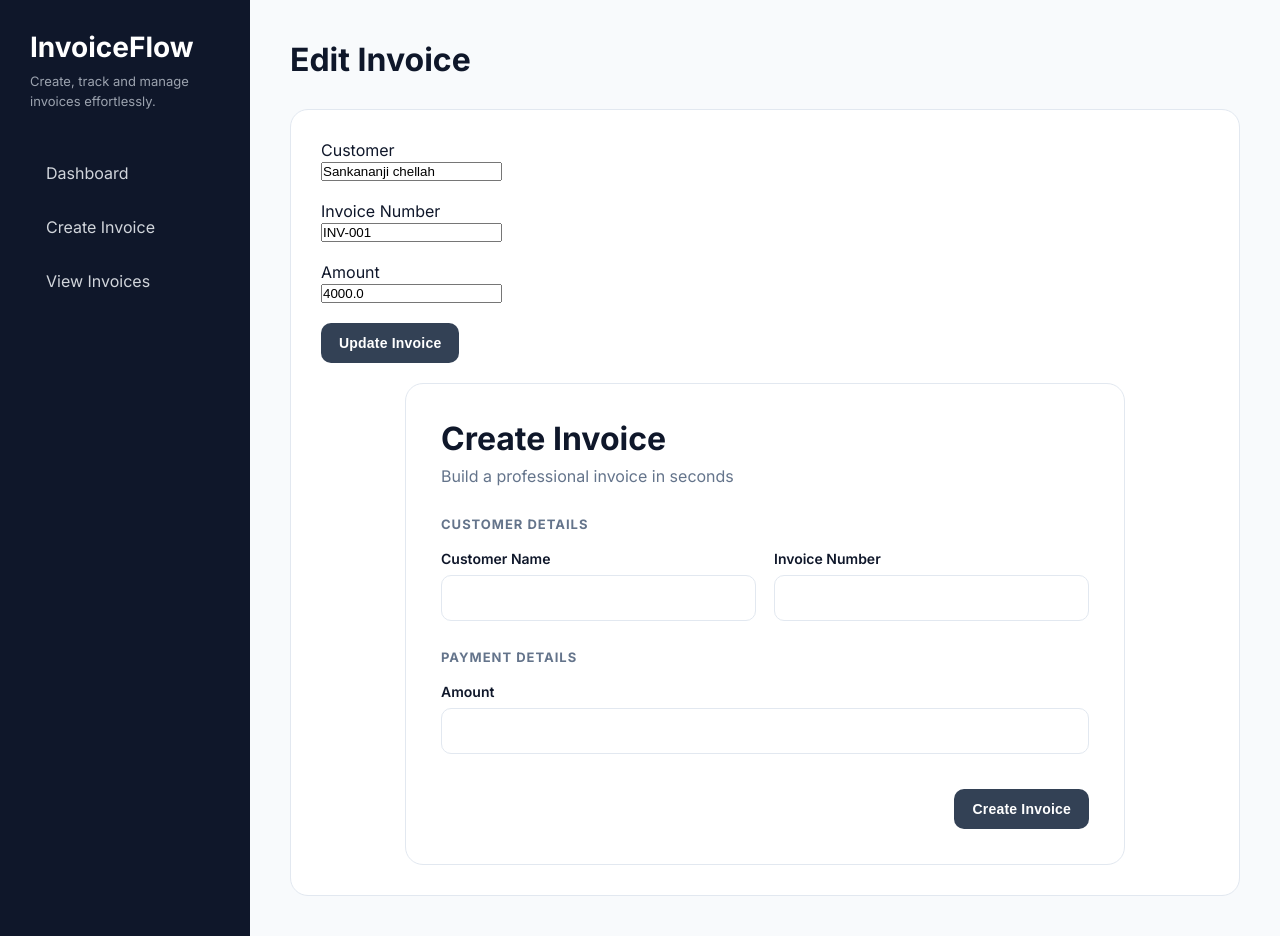
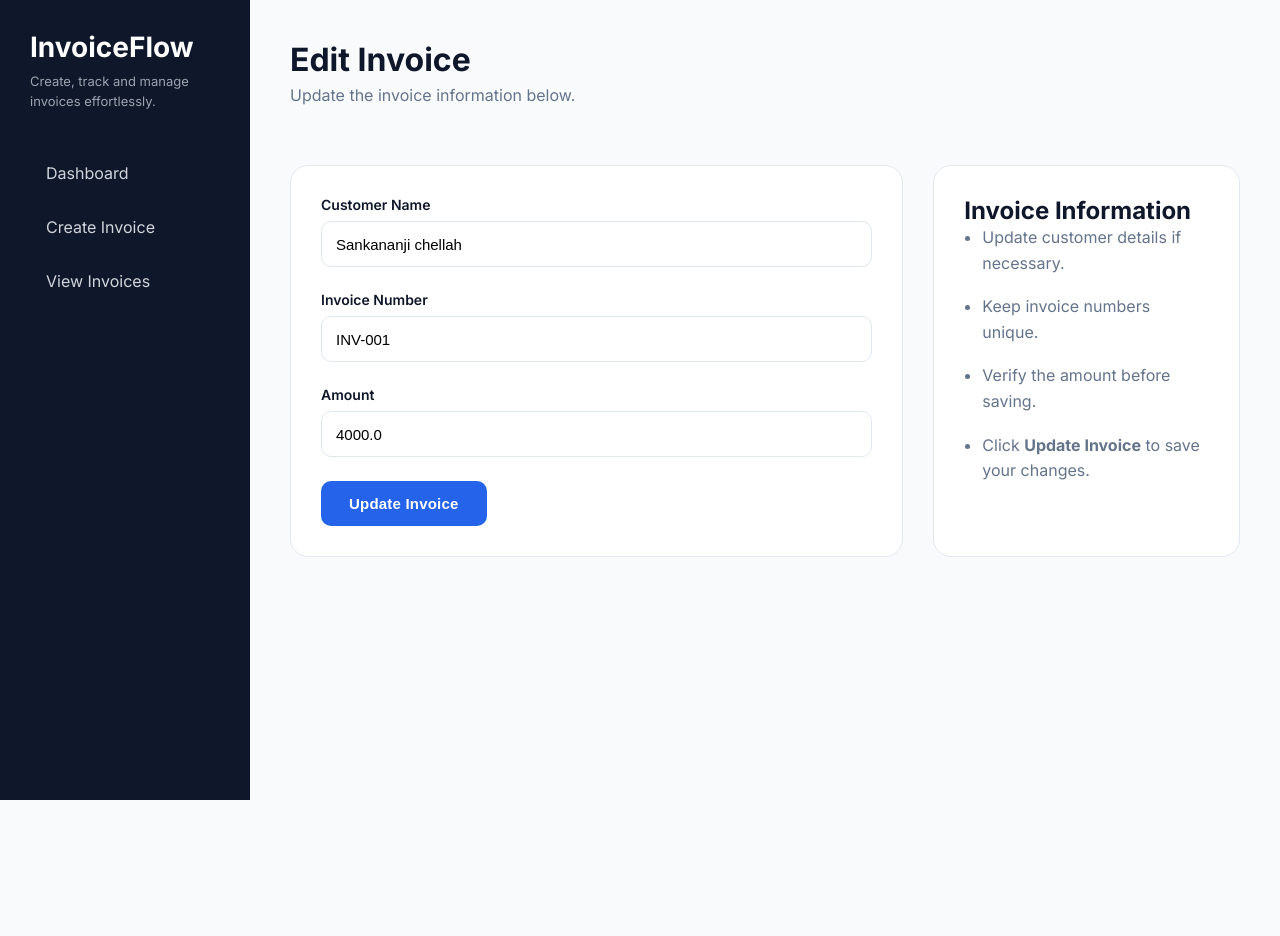
Before and after one commit to chellahchris-290/invoice-app, a Flask app: page /edit/1 in a window 1280 px wide. After the commit the page ends 800 px from the top, so only its background shows below. Run offline with Flask 3, Linux system fonts and the light colour scheme; data comes from the database, SQL or seed files in the repository; both versions use the stored data as it was after the commit.

Commit message:
Redesigned UI and fixed edit page

```diff
--- a/static/style.css
+++ b/static/style.css
@@ -528,3 +528,216 @@ tr:hover{
     background:#dc2626;
 
 }
+/* ==========================================
+CREATE PAGE
+========================================== */
+
+.page-header{
+
+    margin-bottom:30px;
+
+}
+
+.create-layout{
+
+    display:grid;
+
+    grid-template-columns:2fr 1fr;
+
+    gap:30px;
+
+}
+
+.tips{
+
+    padding-left:18px;
+
+}
+
+.tips li{
+
+    margin-bottom:18px;
+
+    color:var(--muted);
+
+    line-height:1.6;
+
+}
+
+.form-group{
+
+    margin-bottom:24px;
+
+}
+
+.form-group label{
+
+    display:block;
+
+    margin-bottom:8px;
+
+    font-weight:600;
+
+    color:var(--text);
+
+}
+
+.form-group input{
+
+    width:100%;
+
+    padding:14px;
+
+    border:1px solid var(--border);
+
+    border-radius:10px;
+
+    font-size:15px;
+
+    transition:.2s;
+
+}
+
+.form-group input:focus{
+
+    border-color:var(--primary);
+
+    outline:none;
+
+}
+/* ======================================
+
+PREVIEW PAGE
+
+====================================== */
+
+.invoice-paper{
+
+    max-width:900px;
+
+    margin:auto;
+
+    background:white;
+
+    border-radius:18px;
+
+    padding:50px;
+
+    box-shadow:0 15px 40px rgba(0,0,0,.06);
+
+}
+
+.invoice-top{
+
+    display:flex;
+
+    justify-content:space-between;
+
+    align-items:flex-start;
+
+}
+
+.invoice-title{
+
+    font-size:42px;
+
+    margin-bottom:10px;
+
+}
+
+.invoice-number-box{
+
+    text-align:right;
+
+}
+
+.invoice-grid{
+
+    display:grid;
+
+    grid-template-columns:1fr 1fr;
+
+    gap:60px;
+
+    margin-top:30px;
+
+}
+
+.invoice-footer{
+
+    text-align:center;
+
+    color:var(--muted);
+
+    font-size:15px;
+
+}
+
+.total-box{
+
+    width:260px;
+
+    margin-left:auto;
+
+    background:#f8fafc;
+
+    padding:25px;
+
+    border-radius:12px;
+
+    text-align:right;
+
+    border:1px solid var(--border);
+
+}
+
+hr{
+
+    margin:30px 0;
+
+    border:none;
+
+    border-top:1px solid var(--border);
+
+}
+
+.muted{
+
+    color:var(--muted);
+
+}
+/* =========================
+
+BUTTONS
+
+========================= */
+
+.primary-btn{
+
+    background:#2563eb;
+
+    color:white;
+
+    border:none;
+
+    padding:14px 28px;
+
+    border-radius:10px;
+
+    font-size:15px;
+
+    font-weight:600;
+
+    cursor:pointer;
+
+    transition:.25s;
+
+}
+
+.primary-btn:hover{
+
+    background:#1d4ed8;
+
+    transform:translateY(-2px);
+
+}
--- /dev/null
+++ b/templates/base.html
@@ -0,0 +1,85 @@
+<!DOCTYPE html>
+<html lang="en">
+
+<head>
+
+    <meta charset="UTF-8">
+
+    <meta name="viewport"
+          content="width=device-width, initial-scale=1.0">
+
+    <title>{% block title %}InvoiceFlow{% endblock %}</title>
+
+    <link rel="preconnect"
+          href="https://fonts.googleapis.com">
+
+    <link rel="preconnect"
+          href="https://fonts.gstatic.com"
+          crossorigin>
+
+    <link href="https://fonts.googleapis.com/css2?family=Inter:wght@300;400;500;600;700&display=swap"
+          rel="stylesheet">
+
+    <link rel="stylesheet"
+          href="{{ url_for('static', filename='style.css') }}">
+
+</head>
+
+<body>
+
+<div class="layout">
+
+    <!-- Sidebar -->
+
+    <div class="sidebar">
+
+        <div class="logo">
+
+            InvoiceFlow
+
+        </div>
+
+        <div class="tagline">
+
+            Create, track and manage invoices effortlessly.
+
+        </div>
+
+        <a href="/"
+           class="nav-link">
+
+            Dashboard
+
+        </a>
+
+        <a href="/invoice"
+           class="nav-link">
+
+            Create Invoice
+
+        </a>
+
+        <a href="/invoices"
+           class="nav-link">
+
+            View Invoices
+
+        </a>
+
+    </div>
+
+    <!-- Main -->
+
+    <div class="main-content">
+
+        {% block content %}
+
+        {% endblock %}
+
+    </div>
+
+</div>
+
+</body>
+
+</html>
--- a/templates/edit_invoice.html
+++ b/templates/edit_invoice.html
@@ -1,118 +1,97 @@
-<!DOCTYPE html>
-<html>
+{% extends "base.html" %}
 
-<head>
-    <title>Edit Invoice - InvoiceFlow</title>
+{% block title %}
+Edit Invoice - InvoiceFlow
+{% endblock %}
 
-    <link rel="stylesheet"
-          href="{{ url_for('static', filename='style.css') }}">
-</head>
+{% block content %}
 
-<body>
+<div class="page-header">
 
-<div class="layout">
+    <h1>Edit Invoice</h1>
 
-    <div class="sidebar">
+    <p class="subtext">
+        Update the invoice information below.
+    </p>
 
-        <div class="logo">InvoiceFlow</div>
+</div>
 
-        <div class="tagline">
-            Create, track and manage invoices effortlessly.
-        </div>
+<div class="create-layout">
 
-        <a href="/" class="nav-link">Dashboard</a>
-        <a href="/invoice" class="nav-link">Create Invoice</a>
-        <a href="/invoices" class="nav-link">View Invoices</a>
+    <!-- LEFT SIDE -->
 
-    </div>
+    <div class="content-panel">
 
-    <div class="main-content">
+        <form action="/update/{{ invoice[0] }}" method="POST">
 
-        <h1>Edit Invoice</h1>
+            <div class="form-group">
 
-        <div class="content-panel">
+                <label>Customer Name</label>
 
-            <form action="/update/{{ invoice[0] }}" method="POST">
-
-                <p>Customer</p>
-                <input type="text" name="customer" value="{{ invoice[1] }}" required>
-
-                <br><br>
-
-                <p>Invoice Number</p>
-                <input type="text" name="invoice_number" value="{{ invoice[2] }}" required>
-
-                <br><br>
-
-                <p>Amount</p>
-                <input type="number" name="amount" value="{{ invoice[3] }}" required>
-
-                <br><br>
-
-                <button type="submit">Update Invoice</button>
-
-      <div class="form-wrapper">
-
-    <div class="form-card">
-
-        <div class="form-header">
-            <h1>Create Invoice</h1>
-            <p class="subtext">Build a professional invoice in seconds</p>
-        </div>
-
-        <form action="/invoice" method="POST">
-
-            <div class="form-section">
-
-                <h3>Customer Details</h3>
-
-                <div class="form-grid-2">
-
-                    <div class="form-group">
-                        <label>Customer Name</label>
-                        <input type="text" name="customer" required>
-                    </div>
-
-                    <div class="form-group">
-                        <label>Invoice Number</label>
-                        <input type="text" name="invoice_number" required>
-                    </div>
-
-                </div>
+                <input
+                    type="text"
+                    name="customer"
+                    value="{{ invoice[1] }}"
+                    required>
 
             </div>
 
-            <div class="form-section">
+            <div class="form-group">
 
-                <h3>Payment Details</h3>
+                <label>Invoice Number</label>
 
-                <div class="form-grid-1">
-
-                    <div class="form-group">
-                        <label>Amount</label>
-                        <input type="number" name="amount" required>
-                    </div>
-
-                </div>
+                <input
+                    type="text"
+                    name="invoice_number"
+                    value="{{ invoice[2] }}"
+                    required>
 
             </div>
 
-            <div class="form-footer">
-                <button type="submit">Create Invoice</button>
+            <div class="form-group">
+
+                <label>Amount</label>
+
+                <input
+                    type="number"
+                    name="amount"
+                    value="{{ invoice[3] }}"
+                    required>
+
             </div>
+
+            <button
+                class="primary-btn"
+                type="submit">
+
+                Update Invoice
+
+            </button>
 
         </form>
 
     </div>
 
-</div>
+    <!-- RIGHT SIDE -->
 
-        </div>
+    <div class="content-panel">
+
+        <h2>Invoice Information</h2>
+
+        <ul class="tips">
+
+            <li>Update customer details if necessary.</li>
+
+            <li>Keep invoice numbers unique.</li>
+
+            <li>Verify the amount before saving.</li>
+
+            <li>Click <strong>Update Invoice</strong> to save your changes.</li>
+
+        </ul>
 
     </div>
 
 </div>
 
-</body>
-
-</html>
+{% endblock %}
```
Also changed, not shown: templates/invoice.html (+49 -80 lines), templates/preview.html (+116 -19 lines), invoices.db.
